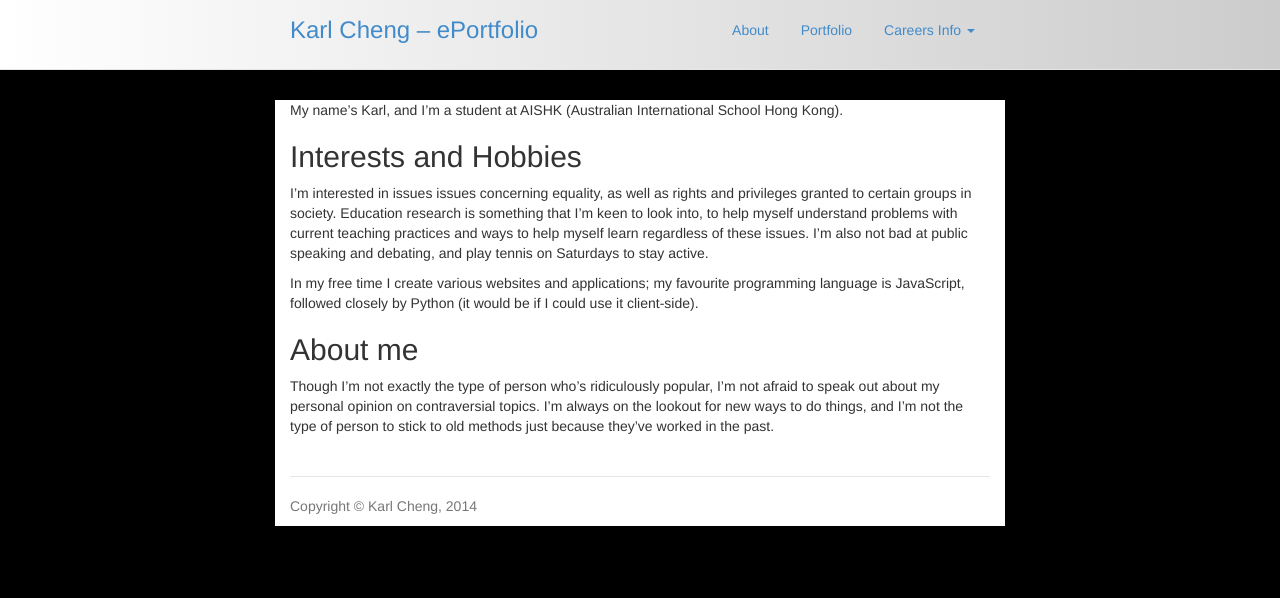
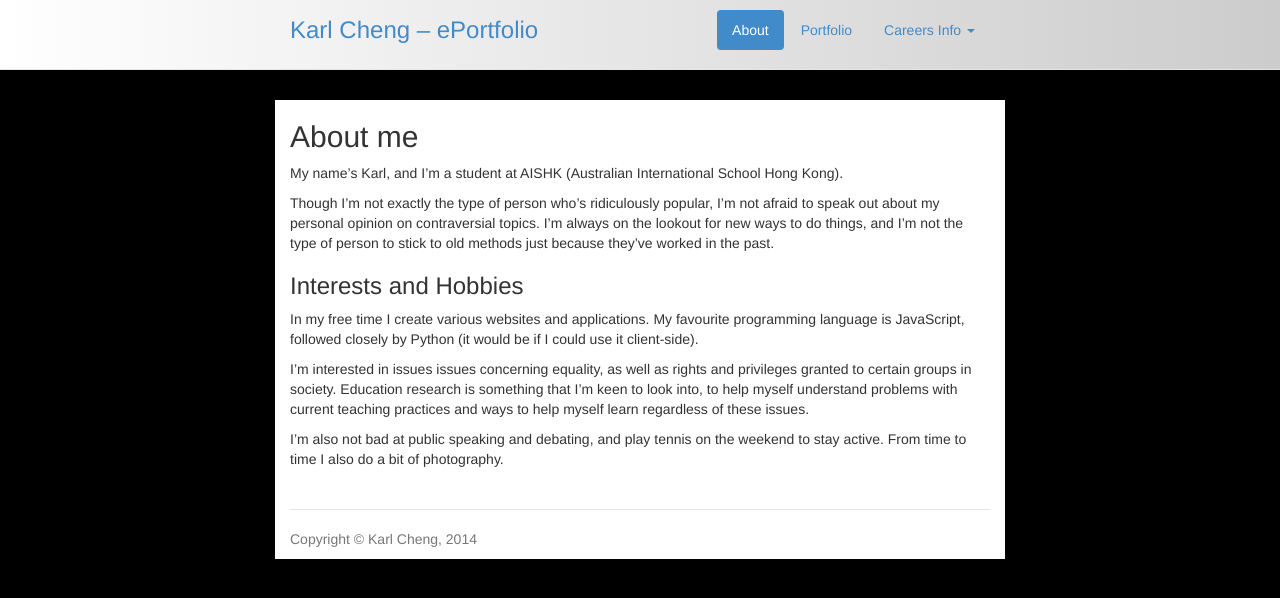
Before and after one commit to Qantas94Heavy/qantas94heavy.github.io, a Jekyll site: the page built from about.md, in a window 1280 px wide. Shown: the top 598 px of the page. Built offline with Jekyll 4.4.1, drawn with Linux system fonts in a browser that asks for light colours.

Commit message:
Improve formatting of pages
Put some headers to separate out things, change order of things in the About page

```diff
--- a/_layouts/default.html
+++ b/_layouts/default.html
@@ -21,14 +21,14 @@
         <ul class="nav nav-pills pull-right">
 					{% for link in site.navigation %}
 						{% if link.children %}
-							<li class="dropdown">
               {% assign isActive = "" %}
               {% for child in link.children %}
                 {% if page.url == child.url %}
                   {% assign isActive = "active" %}
                 {% endif %}
               {% endfor %}
-								<a class="dropdown-toggle {{ isActive }}" data-toggle="dropdown">{{ link.text }} <span class="caret"></span></a>
+							<li class="dropdown {{ isActive }}">
+								<a class="dropdown-toggle" data-toggle="dropdown">{{ link.text }} <span class="caret"></span></a>
 								<ul class="dropdown-menu">
 								{% for child in link.children %}
 									<li><a href="{{ site.baseurl }}{{ child.url }}">{{ child.text }}</a></li>
@@ -36,7 +36,7 @@
 								</ul>
 							</li>
 						{% elsif page.url == link.url %}
-							<li><a href="{{ site.baseurl }}{{ link.url }}" class="active">{{ link.text }}</a></li>
+							<li class="active"><a href="{{ site.baseurl }}{{ link.url }}">{{ link.text }}</a></li>
 						{% else %}
 							<li><a href="{{ site.baseurl }}{{ link.url }}">{{ link.text }}</a></li>
 						{% endif %}
--- a/about.md
+++ b/about.md
@@ -2,20 +2,22 @@
 layout: default
 ---
 
+## About me
+
 My name's Karl, and I'm a student at AISHK (Australian International School Hong Kong).
 
-## Interests and Hobbies
+Though I'm not exactly the type of person who's ridiculously popular, I'm not afraid to speak out about my personal
+opinion on contraversial topics. I'm always on the lookout for new ways to do things, and I'm not the type of person
+to stick to old methods just because they've worked in the past.
+
+### Interests and Hobbies
+
+In my free time I create various websites and applications. My favourite programming language is JavaScript,
+followed closely by Python (it would be if I could use it client-side).
 
 I'm interested in issues issues concerning equality, as well as rights and privileges granted to certain groups in society.
 Education research is something that I'm keen to look into, to help myself understand problems with current teaching practices
-and ways to help myself learn regardless of these issues. I'm also not bad at public speaking and debating, and play tennis
-on Saturdays to stay active.
+and ways to help myself learn regardless of these issues.
 
-In my free time I create various websites and applications; my favourite programming language is JavaScript,
-followed closely by Python (it would be if I could use it client-side).
-
-## About me
-
-Though I'm not exactly the type of person who's ridiculously popular, I'm not afraid to speak out about my personal
-opinion on contraversial topics. I'm always on the lookout for new ways to do things, and I'm not the type of person to stick to old methods
-just because they've worked in the past.
+I'm also not bad at public speaking and debating, and play tennis on the weekend to stay active. From time to time I also
+do a bit of photography.
```
Also changed, not shown: portfolio.md (+3 -1 lines). Lines whose indentation alone changed are shown as unchanged.
